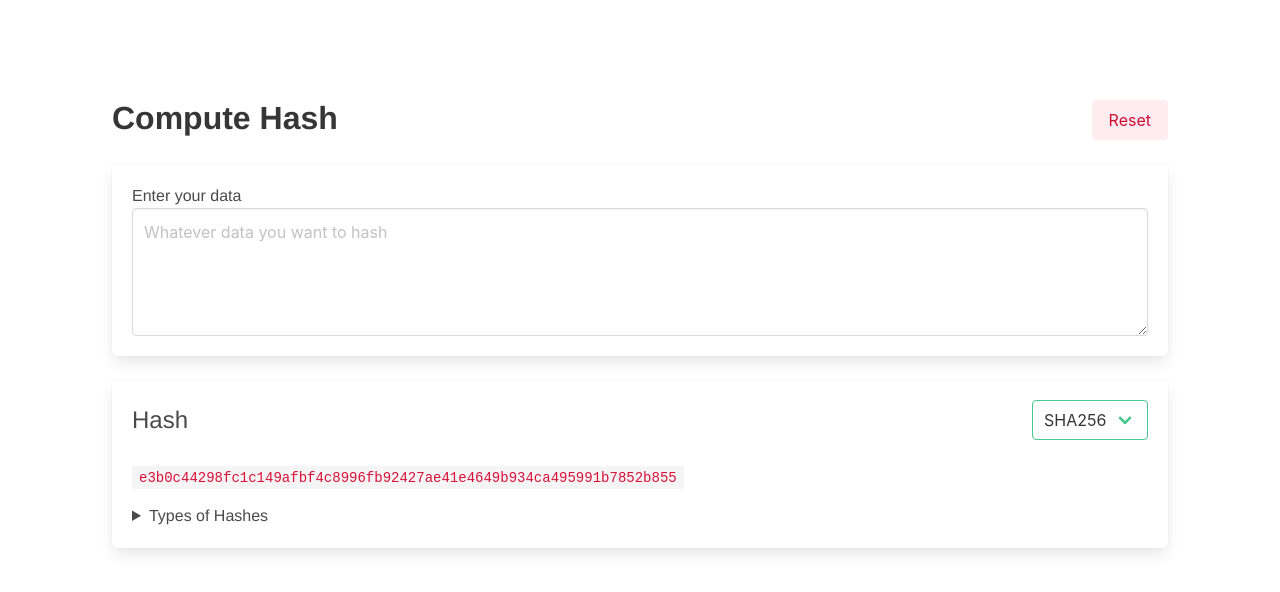
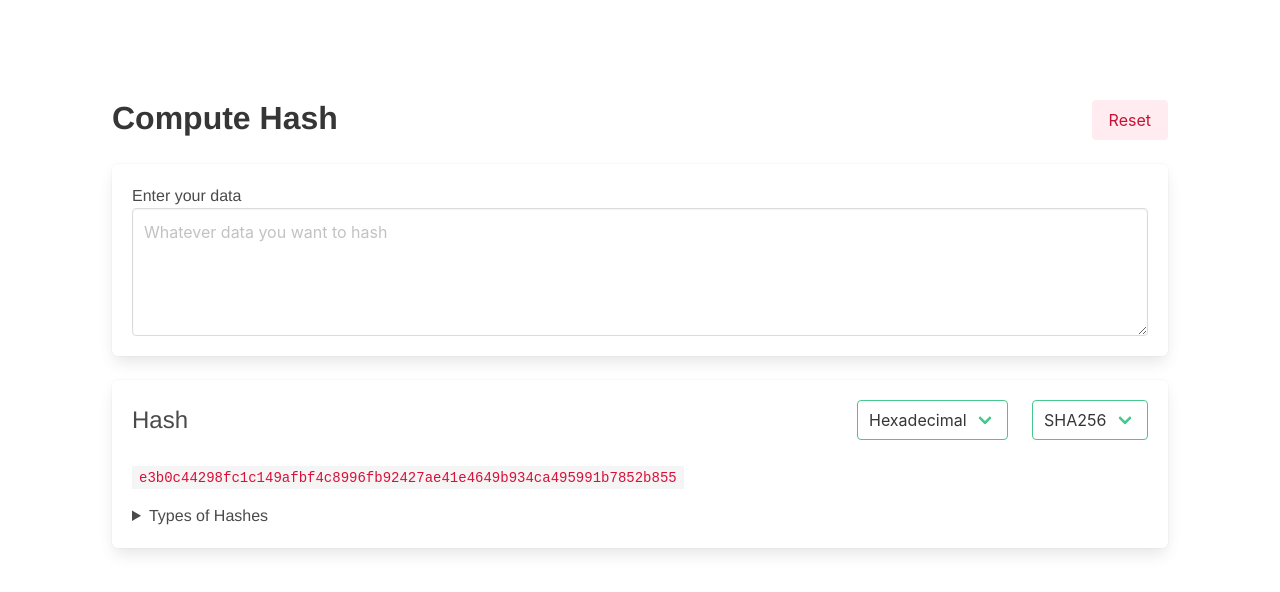
Before and after one commit to Enkel-Digital/blockchain-demo, a Vue app: page /#/hash in a window 1280 px wide. Shown: the top 592 px of the page. Built offline with nearby package versions, Linux system fonts and the light colour scheme.

Commit message:
Allow user to change hash output type:     So that they can see both hex and binary output to better understand     how hash function works, and why hex is only 64 characters long.

```diff
--- a/package.json
+++ b/package.json
@@ -18,6 +18,7 @@
   },
   "devDependencies": {
     "@rushstack/eslint-patch": "^1.1.3",
+    "@types/crypto-js": "^4.1.1",
     "@vitejs/plugin-vue": "^2.3.1",
     "@vue/eslint-config-prettier": "^7.0.0",
     "@vue/eslint-config-typescript": "^10.0.0",
--- a/src/views/Hash.vue
+++ b/src/views/Hash.vue
@@ -28,6 +28,15 @@
     <div class="box">
       <div class="columns is-vcentered">
         <div class="column"><p class="subtitle is-4">Hash</p></div>
+
+        <div class="column is-narrow">
+          <div class="select is-success is-fullwidth">
+            <select v-model="output_type">
+              <option value="hex">Hexadecimal</option>
+              <option value="bits">Bits</option>
+            </select>
+          </div>
+        </div>
 
         <div class="column is-narrow">
           <div class="select is-success is-fullwidth">
@@ -70,11 +79,19 @@
 <script lang="ts">
 import { defineComponent } from "vue";
 
+// Utility function for converting a hexadecimal string to binary as string type.
+const hex2bin = (data: string) =>
+  data
+    .split("")
+    .map((i) => parseInt(i, 16).toString(2).padStart(4, "0"))
+    .join("");
+
 export default defineComponent({
   name: "Hash",
 
   data() {
     return {
+      output_type: "hex",
       hash_function: "SHA256",
 
       input: "",
@@ -85,6 +102,12 @@ export default defineComponent({
   watch: {
     // Watcher to call updateHash on input change
     input() {
+      this.updateHash();
+    },
+
+    // Watcher to call updateHash on change of output type,
+    // as updateHash function sets the output
+    output_type() {
       this.updateHash();
     },
 
@@ -128,7 +151,8 @@ export default defineComponent({
 
       // Output length config is required because the default length for the SHA3 function is 512bits
       // So this is needed to set to use sha3-256, and the sha256 function will simply ignore this extra config object.
-      this.hash = fn(this.input, { outputLength: 256 }).toString();
+      const hexString = fn(this.input, { outputLength: 256 }).toString();
+      this.hash = this.output_type === "hex" ? hexString : hex2bin(hexString);
     },
 
     reset() {
--- a/tsconfig.json
+++ b/tsconfig.json
@@ -20,6 +20,12 @@
       // This would allow you to write import "@/some-file", and get all of the correct typing locally.
     },
 
+    "lib": [
+      // Overriding ES2016 value inherited from "@vue/tsconfig/tsconfig.web.json",
+      // to support String.prototype.padStart method.
+      "ES2017"
+    ],
+
     // Allow imports of .json files directly in code and enable type checking
     "resolveJsonModule": true,
 
```
Also changed, not shown: 1 other file (tests, documents, lock files or other folders).
